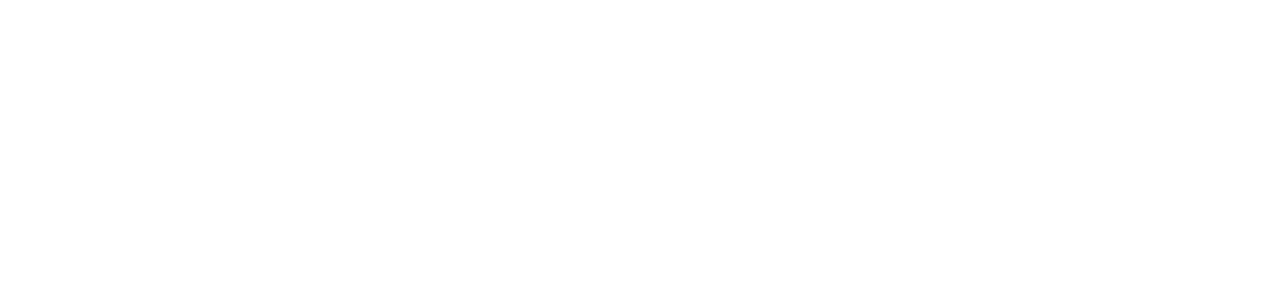
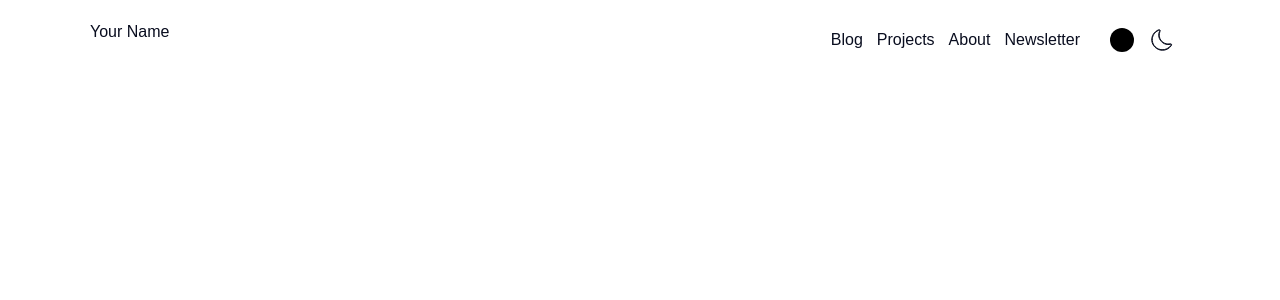
Before and after one commit to 120lennox/blog-frontend, a Next.js app in the folder blog/: page / in a window 1280 px wide. Shown: the top 300 px of the page. Built offline with nearby package versions, Linux system fonts and the light colour scheme.

Commit message:
new day new commits

```diff
--- a/blog/app/components/navigation/navBar.tsx
+++ b/blog/app/components/navigation/navBar.tsx
@@ -1,5 +1,30 @@
+import Link from "next/link"
+
+const moon = {
+    src: "/images/moon.png",
+    alt: "Moon",
+    icon: <svg width="24" height="24" viewBox="0 0 24 24" fill="none" xmlns="http://www.w3.org/2000/svg">
+    <path d="M11.9794 22.241L11.9794 22.2409L11.9723 22.2406C6.62039 22.0017 2.1504 17.686 1.77874 12.4447L1.7787 12.4442C1.45434 7.94125 4.0584 3.72964 8.2629 1.9614C8.81552 1.73167 9.19105 1.72373 9.43069 1.77165C9.67011 1.81954 9.81777 1.93194 9.90029 2.01741L9.90024 2.01747L9.90644 2.02367C9.9912 2.10843 10.0995 2.25509 10.1442 2.48454C10.1888 2.71296 10.1793 3.06939 9.95183 3.58991L9.95132 3.59107C9.46362 4.71491 9.21955 5.91384 9.23 7.1434C9.2518 11.8463 13.1487 15.8185 17.8985 16.0097C18.5887 16.0414 19.2653 15.9881 19.9173 15.8724L19.9194 15.872C20.5024 15.7661 20.8652 15.8384 21.0845 15.9351C21.3035 16.0317 21.4219 16.1714 21.4846 16.2729C21.5494 16.3777 21.6233 16.5483 21.6141 16.7885C21.6049 17.0286 21.511 17.3863 21.1582 17.8625L21.1563 17.865C19.1319 20.6343 15.9129 22.2501 12.46 22.2501C12.2876 22.2501 12.1322 22.25 11.9794 22.241ZM2.27117 12.4044L2.27126 12.4057C2.62973 17.4243 6.89951 21.5182 11.987 21.7396C15.4443 21.9073 18.7243 20.3307 20.7433 17.5757L20.7433 17.5757L20.7469 17.5707C20.9192 17.3294 21.0111 17.1411 21.0582 17.0157L21.2837 16.4141L20.6452 16.3432C20.514 16.3286 20.3032 16.3182 19.9974 16.3787C19.3054 16.5016 18.5833 16.549 17.87 16.5205L17.8699 16.5205C12.8528 16.321 8.7492 12.1062 8.71999 7.15865C8.72018 5.84669 8.97649 4.58694 9.4965 3.4041C9.62392 3.12281 9.65273 2.91939 9.66613 2.81213L9.73639 2.25011H9.16999C9.00017 2.25011 8.77391 2.2891 8.46584 2.41935C4.46093 4.10148 1.97636 8.1191 2.27117 12.4044Z" stroke="#090D1F"/>
+    </svg>
+}
+
 export default function NavBar(){
     return <div>
+        <div className="flex flex-row justify-between">
+            <div>Your Name</div>
+            <div className="flex flex-row justify-between items-center space-x-[14px]">
+                <Link href='/'>Blog</Link>
+                <Link href='/'>Projects</Link>
+                <Link href='/'>About</Link>
+                <Link href='/'>Newsletter</Link>
+                <div className="bg-white py-4 px-2 h-[40px] w-[96px] flex items-center justify-center rounded-full">
+                    <div className="flex gap-4">
+                        <div className="rounded-full w-6 h-6 bg-black"></div>
+                        {moon.icon}
+                    </div>
 
+                </div>
+            </div>
+        </div>
     </div>
 }
--- a/blog/app/globals.css
+++ b/blog/app/globals.css
@@ -1,3 +1,5 @@
+@import url('https://fonts.googleapis.com/css2?family=Inter:ital,opsz,wght@0,14..32,100..900;1,14..32,100..900&family=Poppins:ital,wght@0,100;0,200;0,300;0,400;0,500;0,600;0,700;0,800;0,900;1,100;1,200;1,300;1,400;1,500;1,600;1,700;1,800;1,900&display=swap');
+
 @tailwind base;
 @tailwind components;
 @tailwind utilities;
--- a/blog/app/layout.tsx
+++ b/blog/app/layout.tsx
@@ -15,7 +15,7 @@
   return (
     <html lang="en">
       <body
-        className="mx-[90px]"
+        className="mx-[90px] my-[20px] font-inter"
       >
        <NavBar />
         {children}
--- a/blog/tailwind.config.ts
+++ b/blog/tailwind.config.ts
@@ -12,6 +12,9 @@
         background: "var(--background)",
         foreground: "var(--foreground)",
       },
+      fontFamily: {
+        inter: ['Inter Variable', 'sans-serif']
+      }
     },
   },
   plugins: [],
```
